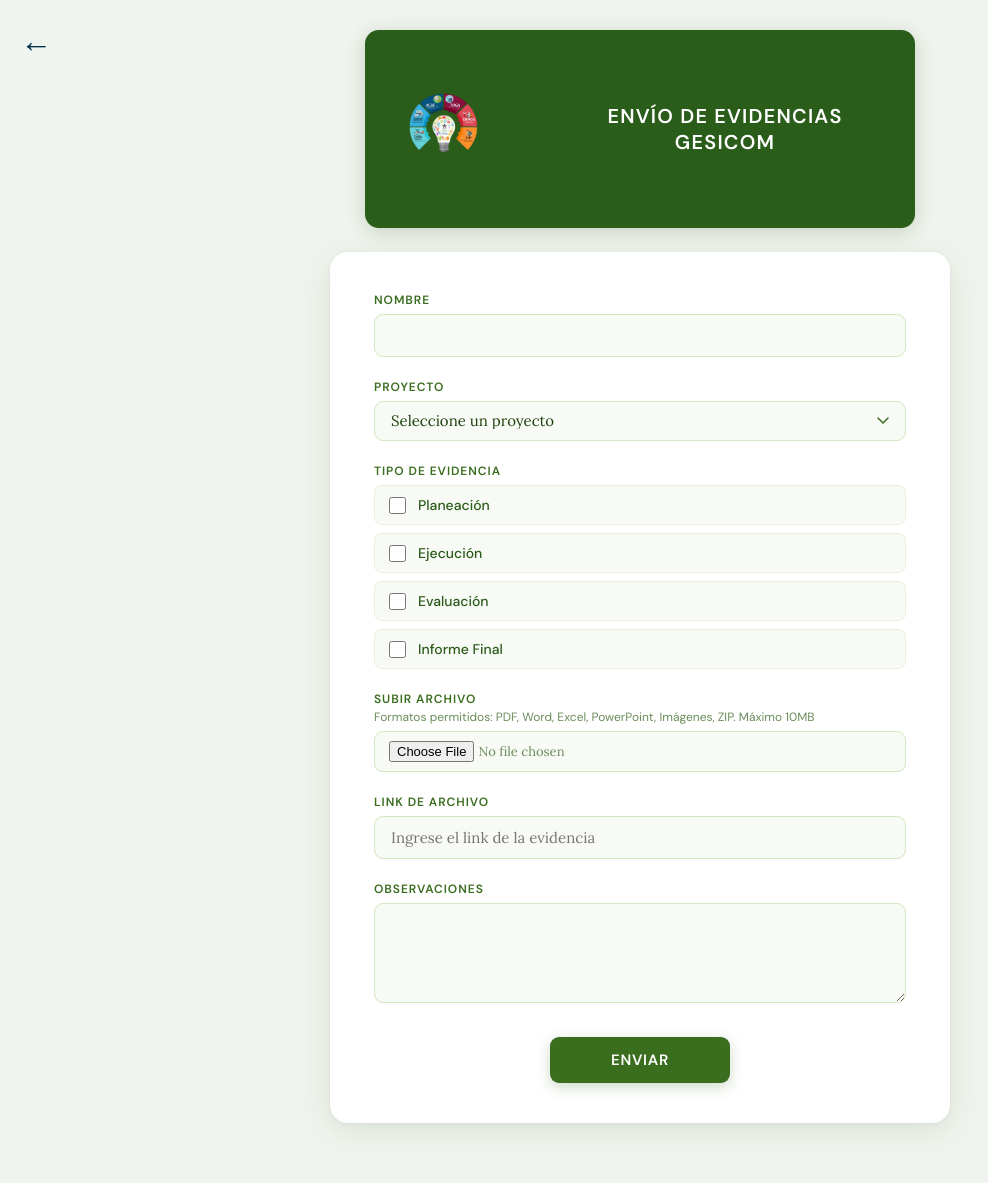
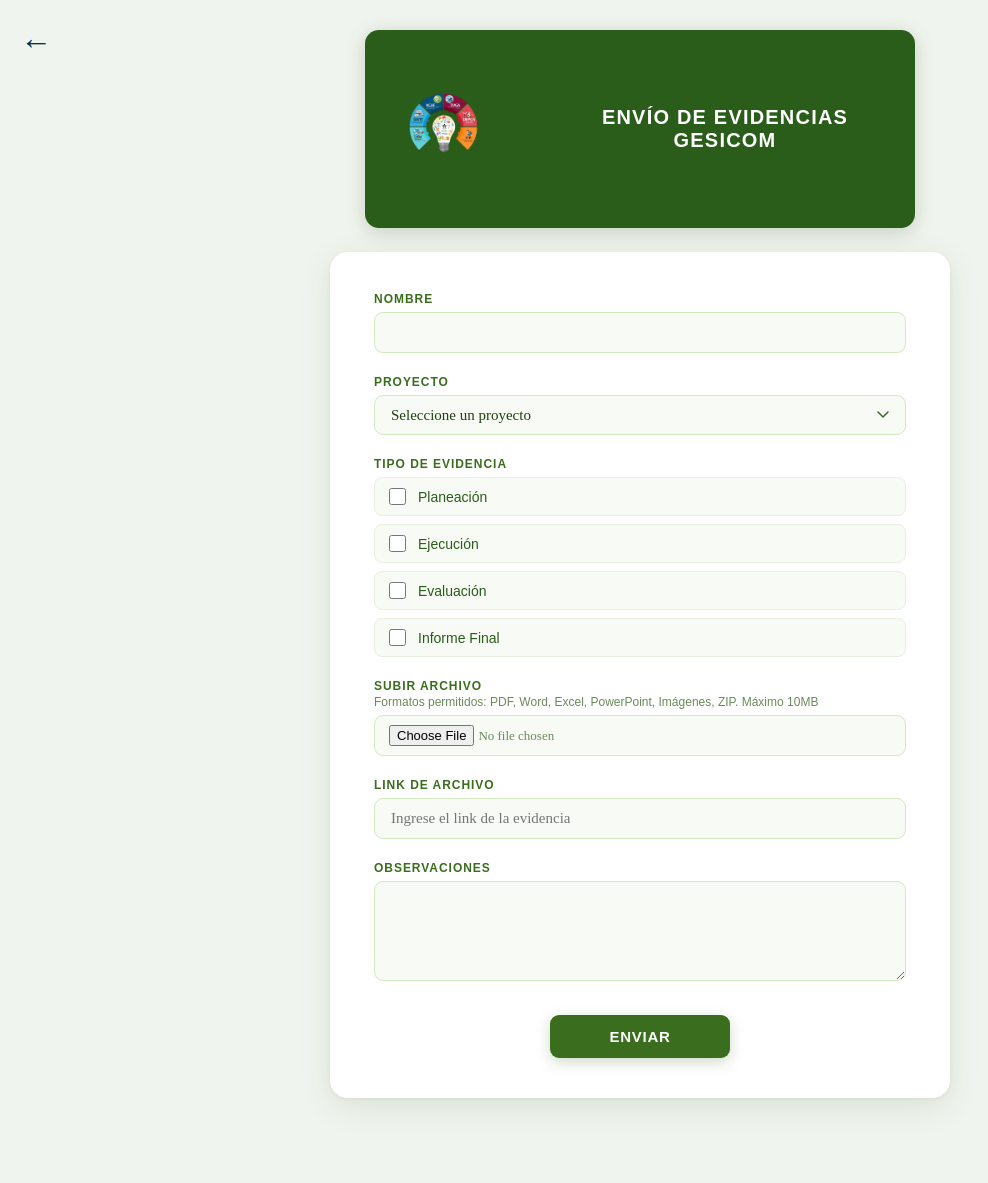
Before and after one commit to Falcaoperez/senova, a Django app: page /evidencia/ in a window 1280 px wide. Shown: the whole page, without its empty margins (0-988 px from the left). After the commit the page ends 1105 px from the top, so only its background shows below. Run offline with Django 5.2, Linux system fonts and the light colour scheme; the visitor is signed in with stand-in values (Sample User, id 1).

Commit message:
borre cosas ia

```diff
--- a/Gesicom/static/CSS/editar.css
+++ b/Gesicom/static/CSS/editar.css
@@ -1,4 +1,4 @@
-@import url('https://fonts.googleapis.com/css2?family=Lora:wght@400;600;700&family=DM+Sans:wght@400;500;600&display=swap');
+
 
 * {
     margin: 0;
--- a/Gesicom/static/CSS/formulario.css
+++ b/Gesicom/static/CSS/formulario.css
@@ -1,4 +1,3 @@
-@import url('https://fonts.googleapis.com/css2?family=Lora:wght@400;600;700&family=DM+Sans:wght@400;500;600&display=swap');
 
 * { margin: 0; padding: 0; box-sizing: border-box; }
 
```
